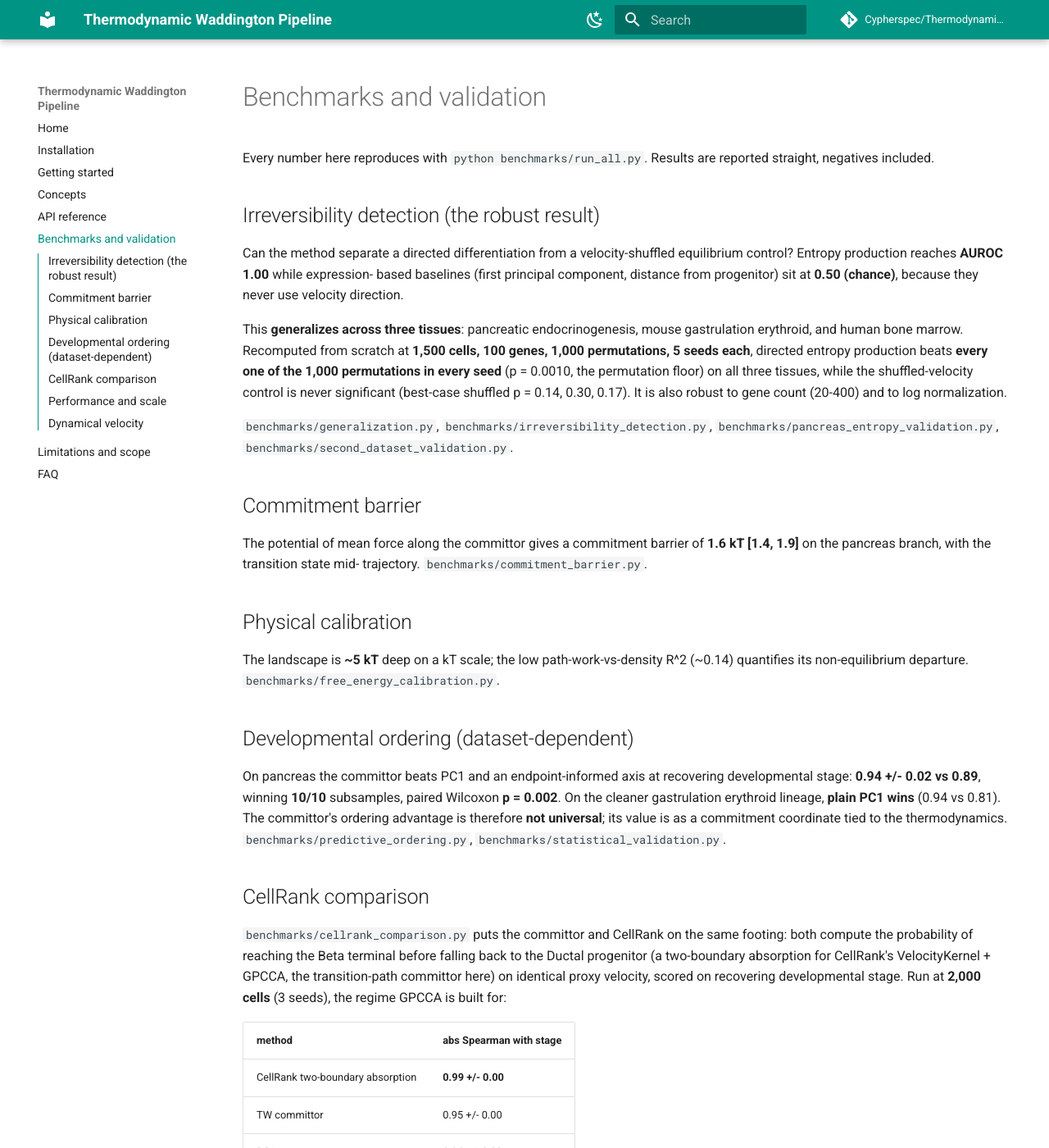
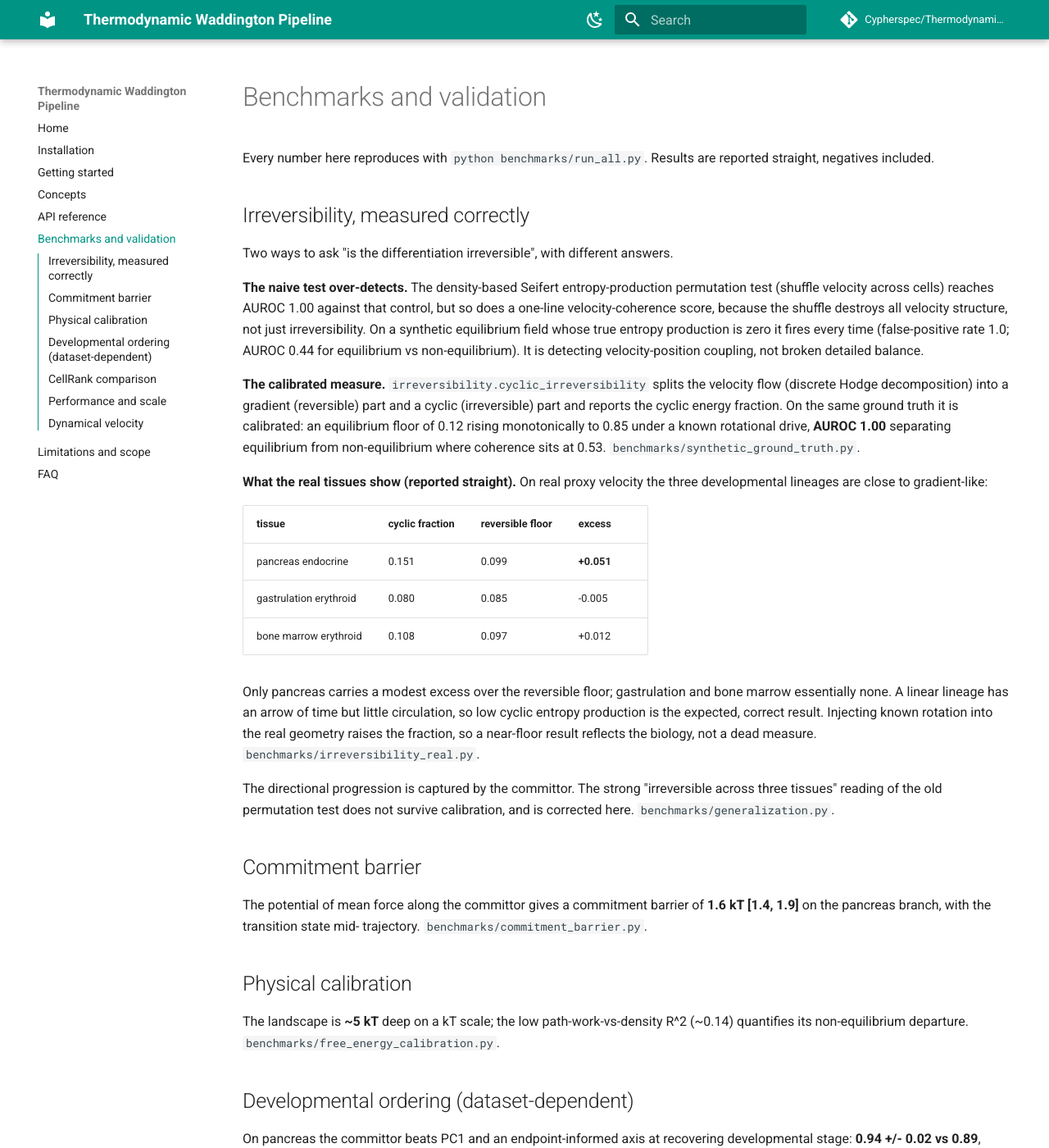
Before and after one commit to Cypherspec/Thermodynamic-Waddington-Pipeline, an MkDocs documentation site: the page built from docs/benchmarks.md, in a window 1280 px wide and 1400 px high. Shown: the whole window at 82% size. Built offline with MkDocs 1.6.1 and Material for MkDocs 9.7.7, drawn with Linux system fonts in a browser that asks for light colours; comment, search, counter and statistics services are not loaded.

Commit message:
Docs: correct the irreversibility claim to the calibrated result
The README headline claimed differentiation is measurably irreversible across
three tissues (p<0.001). That came from the miscalibrated density-based EP test.
Reframe honestly: the contribution is a calibrated, ground-truth-validated
irreversibility measure; real linear lineages are close to gradient-like
(reversible); the committor captures the directional progression. Test count 210.

```diff
--- a/docs/benchmarks.md
+++ b/docs/benchmarks.md
@@ -3,23 +3,44 @@
 Every number here reproduces with `python benchmarks/run_all.py`. Results are
 reported straight, negatives included.
 
-## Irreversibility detection (the robust result)
+## Irreversibility, measured correctly
 
-Can the method separate a directed differentiation from a velocity-shuffled
-equilibrium control? Entropy production reaches **AUROC 1.00** while expression-
-based baselines (first principal component, distance from progenitor) sit at
-**0.50 (chance)**, because they never use velocity direction.
+Two ways to ask "is the differentiation irreversible", with different answers.
 
-This **generalizes across three tissues**: pancreatic endocrinogenesis,
-mouse gastrulation erythroid, and human bone marrow. Recomputed from scratch at
-**1,500 cells, 100 genes, 1,000 permutations, 5 seeds each**, directed entropy
-production beats **every one of the 1,000 permutations in every seed** (p = 0.0010,
-the permutation floor) on all three tissues, while the shuffled-velocity control
-is never significant (best-case shuffled p = 0.14, 0.30, 0.17). It is also robust
-to gene count (20-400) and to log normalization.
+**The naive test over-detects.** The density-based Seifert entropy-production
+permutation test (shuffle velocity across cells) reaches AUROC 1.00 against that
+control, but so does a one-line velocity-coherence score, because the shuffle
+destroys all velocity structure, not just irreversibility. On a synthetic
+equilibrium field whose true entropy production is zero it fires every time
+(false-positive rate 1.0; AUROC 0.44 for equilibrium vs non-equilibrium). It is
+detecting velocity-position coupling, not broken detailed balance.
 
-`benchmarks/generalization.py`, `benchmarks/irreversibility_detection.py`,
-`benchmarks/pancreas_entropy_validation.py`, `benchmarks/second_dataset_validation.py`.
+**The calibrated measure.** `irreversibility.cyclic_irreversibility` splits the
+velocity flow (discrete Hodge decomposition) into a gradient (reversible) part and
+a cyclic (irreversible) part and reports the cyclic energy fraction. On the same
+ground truth it is calibrated: an equilibrium floor of 0.12 rising monotonically
+to 0.85 under a known rotational drive, **AUROC 1.00** separating equilibrium from
+non-equilibrium where coherence sits at 0.53. `benchmarks/synthetic_ground_truth.py`.
+
+**What the real tissues show (reported straight).** On real proxy velocity the
+three developmental lineages are close to gradient-like:
+
+| tissue | cyclic fraction | reversible floor | excess |
+|---|---|---|---|
+| pancreas endocrine | 0.151 | 0.099 | **+0.051** |
+| gastrulation erythroid | 0.080 | 0.085 | -0.005 |
+| bone marrow erythroid | 0.108 | 0.097 | +0.012 |
+
+Only pancreas carries a modest excess over the reversible floor; gastrulation and
+bone marrow essentially none. A linear lineage has an arrow of time but little
+circulation, so low cyclic entropy production is the expected, correct result.
+Injecting known rotation into the real geometry raises the fraction, so a
+near-floor result reflects the biology, not a dead measure.
+`benchmarks/irreversibility_real.py`.
+
+The directional progression is captured by the committor. The strong "irreversible
+across three tissues" reading of the old permutation test does not survive
+calibration, and is corrected here. `benchmarks/generalization.py`.
 
 ## Commitment barrier
 
```
Also changed, not shown: CHANGELOG.md (+20 -0 lines), README.md (+55 -47 lines).
